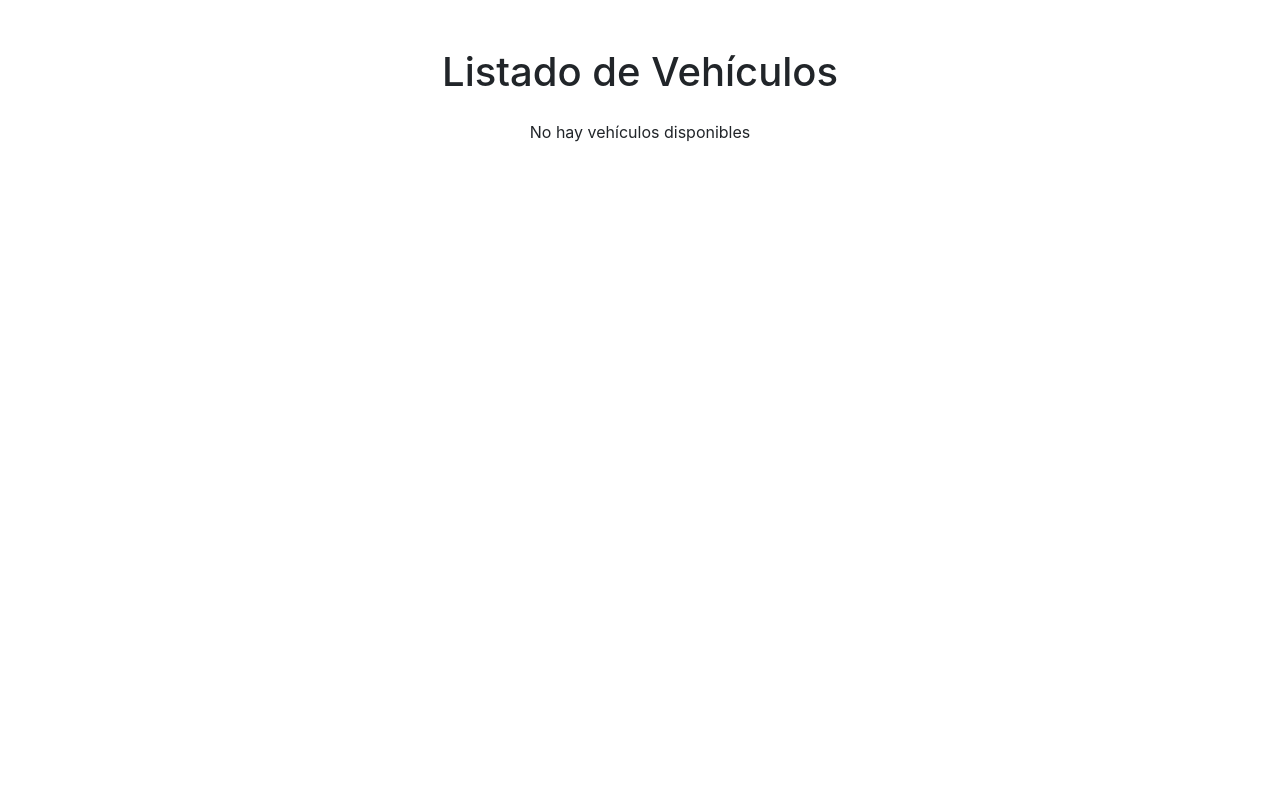
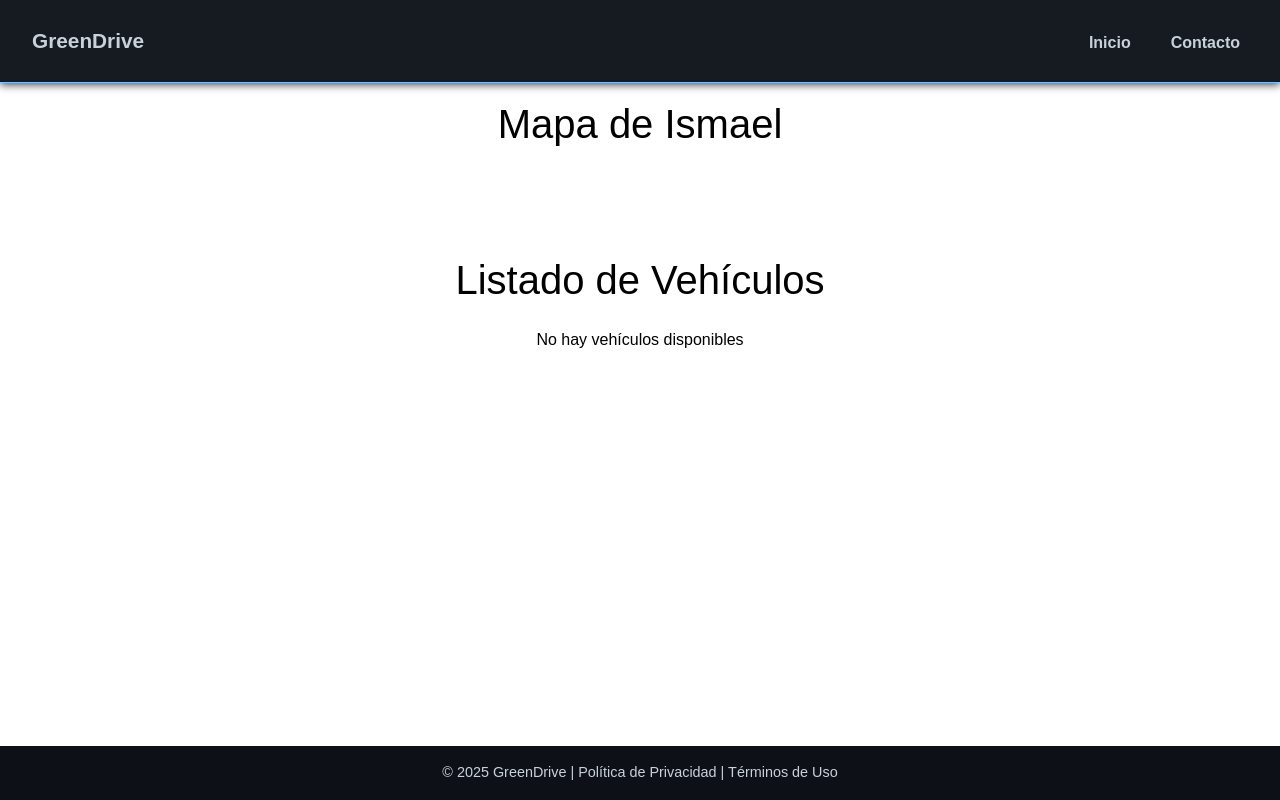
Before and after one commit to dgsi-lab-G-C-2425/GreenDrive, a Flask app: page /vehiculos in a window 1280 px wide. Run offline with Flask 3, Linux system fonts and the light colour scheme; data that the repository does not hold is empty; parts of the project's set-up code (start-up, migrations or seed data) failed here and were passed over; some libraries are stand-ins or nearby versions.

Commit message:
Añadir estilos y estructura para el listado de vehículos y el mapa, incluyendo animaciones y un footer.

```diff
--- a/Presentacion/static/css/vehicleList.css
+++ b/Presentacion/static/css/vehicleList.css
@@ -1,10 +1,125 @@
+/* ---------- Paleta centralizada (Colores fríos premium) ---------- */
+:root {
+    /* Fondos oscuros fríos con matiz azul profundo */
+    --bg-darkest: #0d1117;  /* negro azulado casi total */
+    --bg-darker:  #161b22;  /* gris marino muy oscuro */
+    --bg-dark:    #21262d;  /* gris antracita frío */
+    --bg-medium:  #2e333a;  /* gris oscuro suave */
+    --bg-light:   #58a6ff;  /* azul hielo destacable */
+
+    /* Tonos de texto */
+    --text-primary:   #c9d1d9; /* gris azulado claro */
+    --text-secondary: #8b949e; /* gris azulado medio */
+    --text-muted:     #6e7781; /* gris azulado apagado */
+    --text-black:     #000000;
+
+    /* Acentos y resaltados metálicos */
+    --accent-ice:     #79c0ff; /* azul hielo metálico */
+    --accent-silver:  #adb5bd; /* plateado suave */
+
+    /* Sombras y delineados sutiles */
+    --shadow-color:   rgba(0, 0, 0, 0.7);
+    --border-light:   rgba(201, 209, 217, 0.2);
+    --border-dark:    rgba(0, 0, 0, 0.4);
+}
+
+/* ---------- Reset básico ---------- */
+@import url('https://fonts.googleapis.com/css2?family=Poppins:ital,wght@0,100;0,200;0,300;0,400;0,500;0,600;0,700;0,800;1,100;1,200;1,300;1,400;1,500;1,600;1,700;1,800&display=swap');
+
+* {
+    margin: 0;
+    padding: 0;
+    box-sizing: border-box;
+    font-family: 'Poppins', sans-serif;
+    text-decoration: none;
+    list-style: none;
+}
+
+/* ---------- Configuración global ---------- */
+html, body {
+    width: 100%;
+    min-height: 100vh;
+    /* Se elimina height: 100vh y overflow: hidden */
+    display: flex;
+    flex-direction: column;
+    color: var(--text-black);
+}
+
+/* ---------- NAVBAR FIJO ---------- */
+.navbar {
+    position: fixed;
+    top: 0;
+    left: 0;
+    width: 100%;
+    background-color: var(--bg-darker);
+    padding: 1rem 2rem; /* Aumentado para centrar verticalmente */
+    display: flex;
+    align-items: center;
+    justify-content: space-between;
+    box-shadow: 0 2px 8px var(--shadow-color); /* Sombra más sutil */
+    z-index: 999;
+    border-bottom: 1px solid var(--accent-ice); /* Borde inferior más fino */
+}
+
+/* Agrega un margen superior al contenedor para no quedar tapado por el navbar */
+.container {
+    margin-top: 100px; /* Ajusta el valor según la altura del navbar */
+}
+
+.nav-logo {
+    font-size: 1.3rem; /* Se reduce ligeramente el tamaño de la fuente */
+    font-weight: 700;
+    color: var(--text-primary);
+}
+
+.nav-links {
+    display: flex;
+    gap: 1.5rem; /* Menor espacio entre link para mayor cohesión */
+    margin-left: auto;
+}
+
+.nav-links li {
+    display: flex;
+    align-items: center;
+}
+
+.nav-links li a {
+    color: var(--text-primary);
+    font-weight: 600;
+    font-size: 1rem; /* Reducido para mayor delicadeza */
+    padding: 0.3rem 0.5rem; /* Padding ajustado */
+    transition: background-color 0.3s ease; /* Removido transition de color */
+    border-radius: 15px;
+    position: relative;
+    top: 10px; /* Ajustado para centrar verticalmente */
+}
+
+.nav-links li a:hover {
+    color: var(--text-black);
+    background-color: #fff;
+    text-decoration: none;
+}
+
+/* ---------- CONTENEDOR MAPA ---------- */
+.map {
+    text-align: center;
+}
+
+/* ---------- CONTENEDOR CENTRADO ---------- */
 .vehicle-card {
     max-width: 250px;
     margin: auto;
-    border: none;
+    border: 5px solid var(--border-light);
     transition: transform 0.3s, box-shadow 0.3s;
     margin-bottom: 30px;
     border-radius: 20px;
+    opacity: 0;
+    transform: translateY(50px);
+    transition: opacity 0.6s ease-out, transform 0.6s ease-out;
+}
+.vehicle-card.show {
+    opacity: 1;
+    transform: translateY(0);
 }
 .vehicle-card:hover {
     transform: scale(1.05);
@@ -24,3 +139,23 @@
     border-top: 1px solid #e0e0e0;
     border-radius: 0 0 20px 20px;
 }
+
+/* ---------- FOOTER (estilo modificado para sticky footer) ---------- */
+.footer {
+    margin-top: auto;
+    text-align: center;
+    padding: 1rem;
+    background-color: var(--bg-darkest);
+    color: var(--text-primary);
+    font-size: .9rem;
+    /* Se eliminan position: fixed, z-index, left, bottom y width */
+}
+.footer p {
+    margin: 0;
+}
+.footer p a {
+    color: var(--text-primary);
+}
+.footer p a:hover {
+    text-decoration: underline;
+}
--- /dev/null
+++ b/Presentacion/static/js/vehicleList.js
@@ -0,0 +1,18 @@
+// Vehicle List Animation
+document.addEventListener("DOMContentLoaded", function() {
+    const vehicleCards = document.querySelectorAll('.vehicle-card');
+    const observer = new IntersectionObserver(entries => {
+        entries.forEach(entry => {
+            if(entry.isIntersecting) {
+                entry.target.classList.add('show');
+            } else {
+                entry.target.classList.remove('show');
+            }
+        });
+    }, {
+        threshold: 0.1
+    });
+    vehicleCards.forEach(card => {
+        observer.observe(card);
+    });
+});
--- a/Presentacion/templates/vehicleList.html
+++ b/Presentacion/templates/vehicleList.html
@@ -9,7 +9,24 @@
     <link rel="stylesheet" href="{{ url_for('static', filename='css/vehicleList.css') }}">
 </head>
 <body>
-    <div class="container mt-5">
+
+    <!-- Navbar -->
+    <nav class="navbar">
+        <div class="nav-logo">GreenDrive</div>
+        <ul class="nav-links">
+            <li><a href="/">Inicio</a></li>
+            <li><a href="/contacto">Contacto</a></li>
+        </ul>
+    </nav>
+
+    <!-- Mapa Ismael -->
+     <section class="container map">
+        <h1>Mapa de Ismael</h1>
+
+     </section>
+
+    <!-- Contenedor del listado de vehículos -->
+    <section class="container">
         <h1 class="text-center mb-4">Listado de Vehículos</h1>
         <div class="row">
             {% for vehiculo in vehiculos %}
@@ -26,9 +43,15 @@
             </div>
             {% endif %}
         </div>
-    </div>
+    </section>
+
+    <!-- Footer -->
+    <footer class="footer">
+        <p>© 2025 GreenDrive | <a href="#">Política de Privacidad</a> | <a href="#">Términos de Uso</a></p>
+    </footer>
 
     <!-- Scripts de Bootstrap -->
+    <script src="/static/js/vehicleList.js"></script>
     <script src="https://code.jquery.com/jquery-3.5.1.slim.min.js"></script>
     <script src="https://cdn.jsdelivr.net/npm/popper.js@1.16.1/dist/umd/popper.min.js"></script>
     <script src="https://stackpath.bootstrapcdn.com/bootstrap/4.5.2/js/bootstrap.min.js"></script>
```
